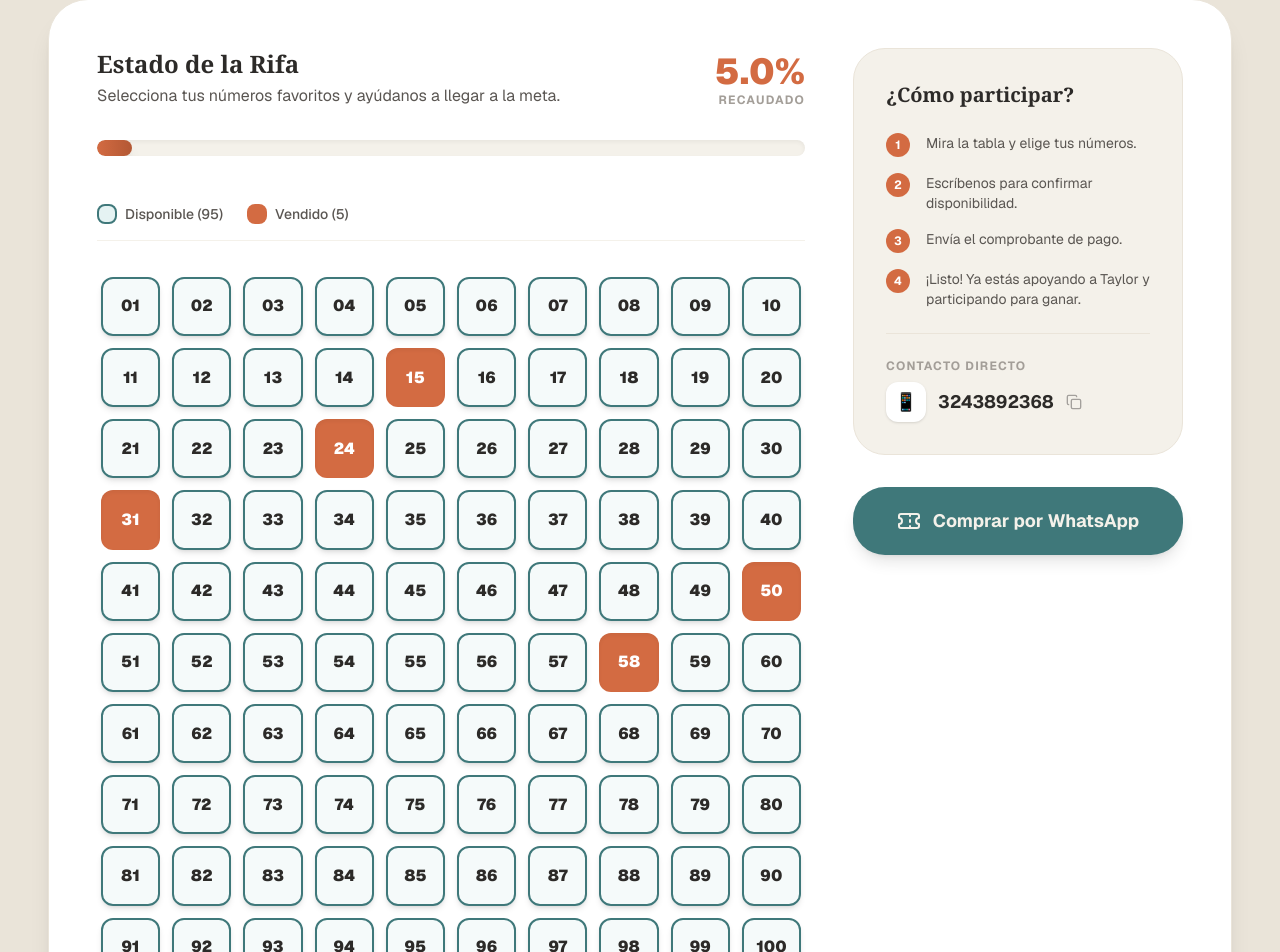
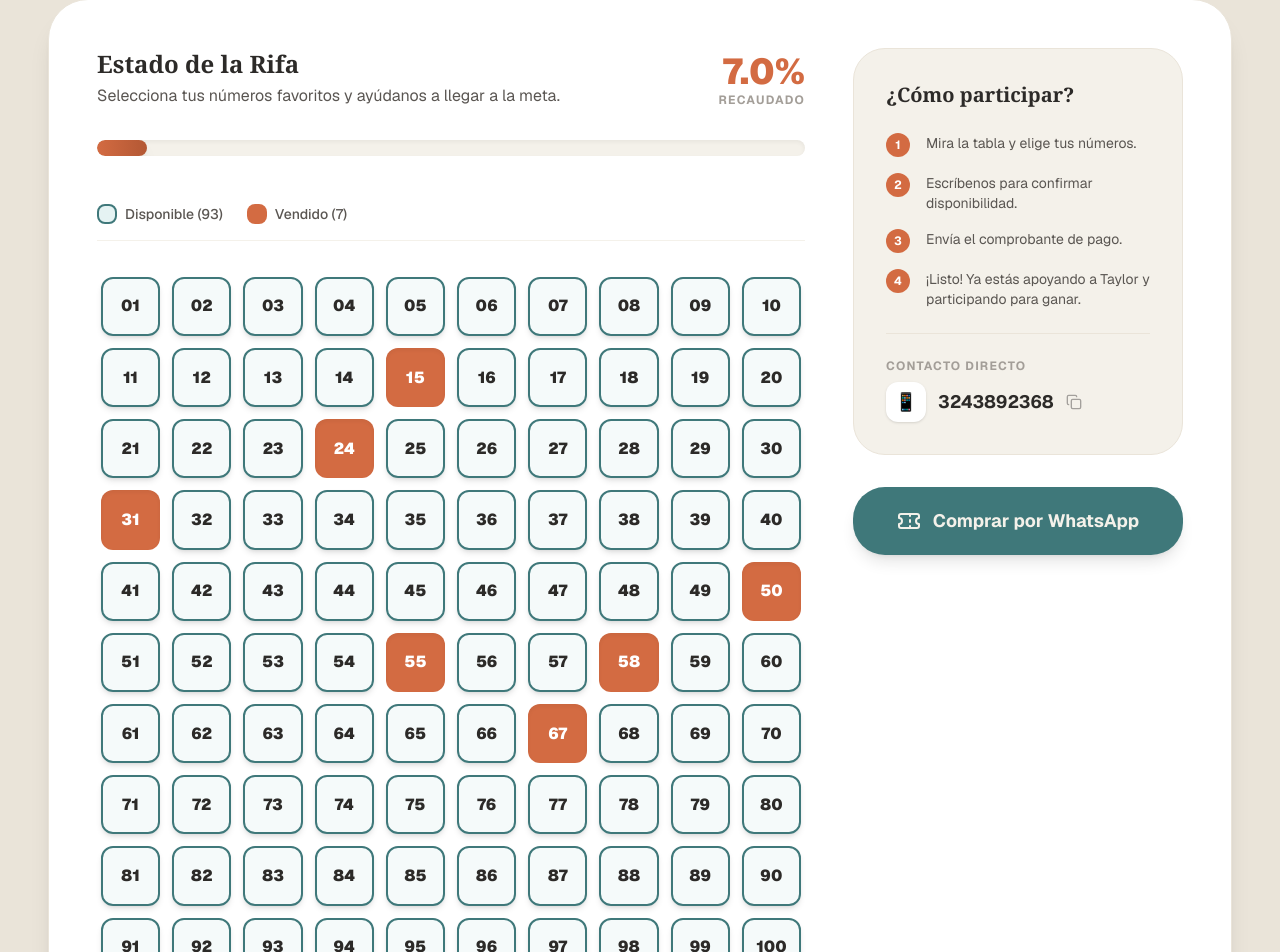
Before and after one commit to stevenD18skz/animal-rescues, a Next.js app: page / in a window 1280 px wide. Shown: the part 2334-3286 px from the top of the page. Built offline with nearby package versions, Linux system fonts and the light colour scheme.

Commit message:
feat: add Raffle component with number selection and WhatsApp integration

```diff
--- a/src/components/Raffle.tsx
+++ b/src/components/Raffle.tsx
@@ -6,7 +6,7 @@ import Image from "next/image";
 
 export default function Raffle() {
   // Números vendidos (según la imagen: 15, 24, 31, 50, 58)
-  const [soldNumbers] = useState<number[]>([15, 24, 31, 50, 58]);
+  const [soldNumbers] = useState<number[]>([15, 24, 31, 50, 55, 58 ,67]);
   const [copied, setCopied] = useState(false);
   const [isMounted, setIsMounted] = useState(false);
 
```
